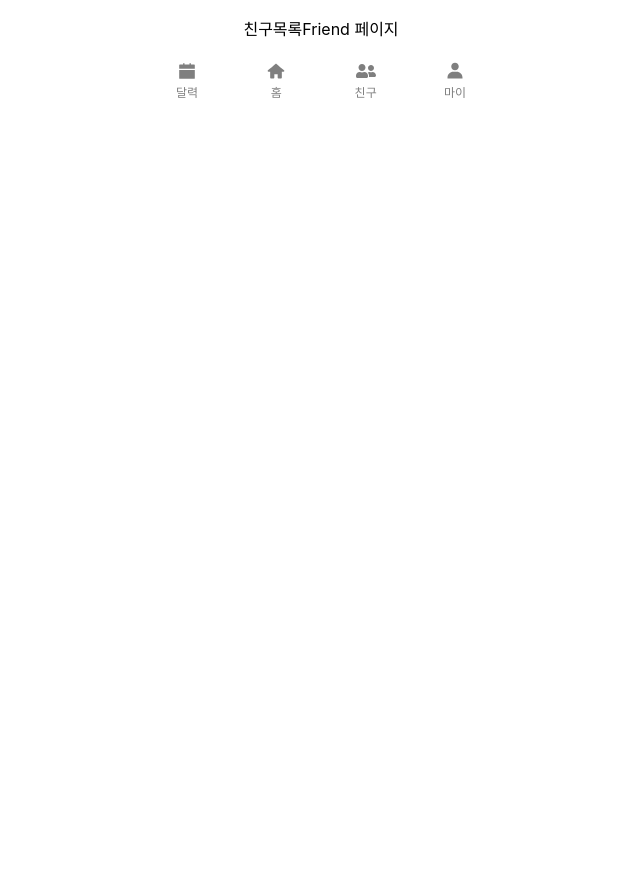
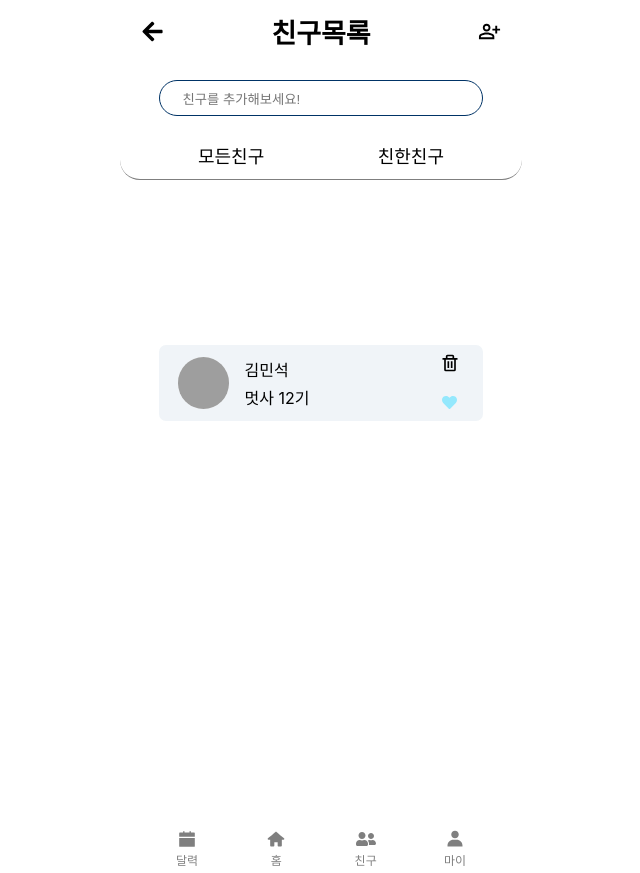
Before and after one commit to Miniproject-Boopower/FE, a React (Create React App) app: page /friend in a window 1280 px wide. Shown: the whole page, without its empty margins (319-959 px from the left). Before the commit the page ends 800 px from the top, so only its background shows below. Built offline with nearby package versions, Linux system fonts and the light colour scheme; grey boxes are pictures that could not be loaded.

Commit message:
기능추가 2, 세팅추가

```diff
--- a/src/pages/Calender.jsx
+++ b/src/pages/Calender.jsx
@@ -30,7 +30,7 @@ const DayCalendar = styled(Calendar)`
 
   /* 배경, 보더 등 다른 커스텀 */
   .react-calendar {
-  background: white;
+  background: #F0F4F8;
   border: 1px solid #a0a096;
   font-family: 'Arial', 'Helvetica', sans-serif;
   line-height: 1.125em;
@@ -54,7 +54,7 @@ const DayCalendar = styled(Calendar)`
 }
 
 .react-calendar__tile--now {
-  background: pink;
+  background: #94E8FD;
 }
 `;
 
@@ -74,6 +74,8 @@ export default function Calender() {
     });
   };
 
+
+
   return (
     <PageContainer>
       <DayCalendar onChange={handleDateChange} value={selectedDate} />
--- /dev/null
+++ b/src/pages/Fixplanmodal.jsx
@@ -0,0 +1,5 @@
+export default function FixplanModal(){
+    return(
+        <p>계획 수정 모달달</p>
+    )
+}
--- a/src/pages/Info.jsx
+++ b/src/pages/Info.jsx
@@ -156,6 +156,24 @@ const TodoInput = styled.div`
     font-weight: 400;
     line-height: normal;
 `
+
+const ScheduleBox = styled.div`
+    display: flex;
+    width: 2.1875rem;
+    height: 2.1875rem;
+    justify-content: center;
+    align-items: center;
+    flex-shrink: 0;
+    border-radius: 0.625rem;
+    background: #96EAFF;
+    color: #FFF;
+    text-align: center;
+    font-family: Inter;
+    font-size: 1.25rem;
+    font-style: normal;
+    font-weight: 700;
+    line-height: normal;
+`
 export default function Info({ id }) {
     const [isModalOpen, setIsModalOpen] = useState(false);
     const [schedules, setSchedules] = useState([]); // ⬅️ 일정을 여기에 보관
@@ -196,7 +214,7 @@ export default function Info({ id }) {
                 </InfoContainer>
                 {schedules.map((schedule, index) => (
                     <SubjectContainer3 key={index}>
-                        <CheckIcon />
+                        <ScheduleBox>{schedule.importance}</ScheduleBox>
                         <TodoInput>{schedule.title}</TodoInput>
                     </SubjectContainer3>
                 ))}
--- a/src/pages/friend.jsx
+++ b/src/pages/friend.jsx
@@ -1,5 +1,269 @@
+import styled from "styled-components";
+import { useState } from "react";
+import { FaArrowLeft } from "react-icons/fa";
+import { MdOutlinePersonAddAlt } from "react-icons/md";
+import { FaMagnifyingGlass } from "react-icons/fa6";
+import { FaHeart } from "react-icons/fa";
+import { BiTrash } from "react-icons/bi";
+
+
+//리액트 아이콘
+const Arrow = styled(FaArrowLeft)`
+    width: 1.56rem;
+    height: 1.44rem;
+    font-size: 1.56rem;
+`;
+
+const AddPerson = styled(MdOutlinePersonAddAlt)`
+    width: 1.94rem;
+    height: 1.81rem;
+    font-size: 1.94rem;
+`;
+
+const Magnify = styled(FaMagnifyingGlass)`
+    width: 0.94rem;
+    height: 0.94rem;
+    font-size: 0.94rem;
+    color: black;
+`;
+
+const TrashCan = styled(BiTrash)`
+`;
+const Heart = styled(FaHeart)`
+`;
+
+
+//전체
+const PageContainer = styled.div`
+    width: 25.125rem;
+    height: 51.5rem;
+    display: flex;
+    flex-direction: column;
+    align-items: center;
+    background-color: white;
+    border: black;
+    `;
+
+//헤더
+const Header = styled.div`
+    width: 25.125rem;
+    height: 3.44rem;
+    display: flex;
+    padding: 1.25rem 1.31rem 0.75rem 1.31rem;
+    align-items: center;
+    justify-content: space-between;
+    background-color: white;
+    box-sizing: border-box;
+    font-size: 1.44rem;
+`;
+
+//검색창
+const SearchArea = styled.div`
+    width: 20.31rem;
+    height: 3.81rem;
+    display: flex;
+    flex-direction: row;
+    padding-top:1.56rem;
+    background-color: white;
+    box-sizing: border-box;
+
+`;
+
+const SearchBorder = styled.div`
+    width:20.31rem;
+    height: 2.25rem;
+    display: flex;
+    padding: 0.63rem 10.13rem 0.5rem 0.81rem;
+    flex-direction: row;
+    border-radius: 1.875rem;
+    border: 1px solid #036;
+    background: white;
+    align-items: center;
+    gap: 0.5rem;
+    box-sizing: border-box;
+`;
+
+const SearchInput = styled.input`
+    height: 1.25rem;
+    display: flex;
+    border: none;
+    box-sizing: border-box;
+`;
+
+
+//친한친구 모든친구 영역
+const FriendButtonArea = styled.div`
+    width: 25.125rem;
+    height: 4rem;
+    display: flex;
+    align-items: center;
+    padding: 1.81rem 4.5rem 0.81rem 4.5rem;
+    flex-direction: row;
+    justify-content: space-between;
+    background-color: white;
+    box-sizing: border-box;
+    border-radius: 0rem 0rem 1.25rem 1.25rem;
+    border-bottom: 1px solid rgba(0, 0, 0, 0.50);
+`;
+
+const AllFriend = styled.button`
+    background-color: white;
+    border:none;
+    justify-content: space-around;
+    color: #000;
+    font-family: Inter;
+    font-size: 1.125rem;
+    font-style: normal;
+    font-weight: 500;
+    line-height: normal;
+`;
+
+const CloseFriend = styled.button`
+    background-color: white;
+    border:none;
+    justify-content: space-around;
+    color: #000;
+    font-family: Inter;
+    font-size: 1.125rem;
+    font-style: normal;
+    font-weight: 500;
+    line-height: normal;
+`;
+
+
+//친구 리스트
+const FriendListArea =styled.div`
+    width: 25.12rem;
+    height: 31.69rem;
+    padding: 2.19rem 2.405rem 8.56rem 2.405rem;
+    display: flex;
+    align-items: center;
+    justify-content: space-around;
+    flex-direction: column;
+    background-color: white;
+    box-sizing: border-box;
+`;
+
+const FriendBar = styled.div`
+    width: 20.31rem;
+    height: 4.75rem;
+    padding: 0.81rem 1.12rem 0.75rem 1.19rem;
+    border-radius: 0.44rem;
+    display: flex;
+    aligh-items: center;
+    justify-content: space-around;
+    flex-direction: row;
+    background-color: #F0F4F8;
+    box-sizing: border-box;
+`;
+
+const BarImageArea = styled.div`
+    width: 4.19rem;
+    height: 3.19rem;
+    display: flex;
+    background-color: #F0F4F8;
+    box-sizing: border-box;
+`;
+
+const ProfileImg = styled.img`
+    width: 3.19rem;
+    height: 3.19rem;
+    border-radius: 50%;
+    box-sizing: border-box;
+    background-color: white;
+`;
+
+const BarInfoArea = styled.div`
+    width: 11.81rem;
+    height: 3.19rem;
+    display: flex;
+    flex-direction: column;
+    gap: 0.19rem;
+    background-color: #F0F4F8;
+    box-sizing: border-box;
+`;
+
+const BarSelectArea = styled.div`
+    width: 2rem;
+    height: 3.19rem;
+    display: flex;
+    background-color: #F0F4F8;
+    flex-direction: column;
+    gap: 1.13rem;
+    justify-content: center;
+    box-sizing: border-box;
+`;
+
+const TrashButton = styled.button`
+    width: 2rem;
+    height: 1.5rem;
+    color: Black;
+    font-size: 1.25rem;
+    aligh-items: center;
+    justify-content: center;
+    box-sizing: border-box;
+    border: none;
+    background-color: #F0F4F8;
+`;
+
+const HeartButton = styled.button`
+    width: 2rem;
+    height: 1.5rem;
+    color: #94E8FD;
+    font-size: 0.9375rem;
+    aligh-items: center;
+    justify-content: center;
+    box-sizing: border-box;
+    border: none;
+    background-color: #F0F4F8;
+`;
+
 export default function Friend(){
+
+    const[data, setdata] = useState("")
+
     return(
-        <p>친구목록Friend 페이지</p>
+
+        <PageContainer>
+            <Header>
+                <FaArrowLeft />
+                <h3>친구목록</h3>
+                <MdOutlinePersonAddAlt />
+            </Header>
+
+            <SearchArea>
+                <SearchBorder>
+                    <FaMagnifyingGlass />
+                    <SearchInput placeholder="친구를 추가해보세요!">
+                    </SearchInput>
+                </SearchBorder>
+            </SearchArea>
+
+            <FriendButtonArea>
+                <AllFriend>모든친구</AllFriend>
+                <CloseFriend>친한친구</CloseFriend>
+            </FriendButtonArea>
+
+            <FriendListArea>
+                <FriendBar>
+                    <BarImageArea>
+                        <ProfileImg src="https://cdn-icons-png.flaticon.com/512/570/570682.png" alt="프로필이미지"/>
+                    </BarImageArea>
+                    <BarInfoArea>
+                        <div>김민석</div>
+                        <div>멋사 12기</div>
+                    </BarInfoArea>
+                    <BarSelectArea>
+                        <TrashButton>
+                            <BiTrash />
+                        </TrashButton>
+                        <HeartButton>
+                            <FaHeart />
+                        </HeartButton>
+                    </BarSelectArea>
+                </FriendBar>
+            </FriendListArea>
+
+        </PageContainer>
     )
 }
--- a/src/pages/setting.jsx
+++ b/src/pages/setting.jsx
@@ -50,6 +50,7 @@ export default function Setting() {
       <ChooseButton onClick={() => gotoPage("/addinfomodal")}>addinfomodal</ChooseButton>
       <ChooseButton onClick={() => gotoPage("/friendaddmodal")}>friendaddmodal</ChooseButton>
       <ChooseButton onClick={() => gotoPage("/friendsendmodal")}>friendsendmodal</ChooseButton>
+      <ChooseButton onClick={() => gotoPage("/fixplanmodal")}>fixplanmodal</ChooseButton>
     </PageContainer>
   );
 }
--- a/src/router.js
+++ b/src/router.js
@@ -16,6 +16,7 @@ import Addplanmodal from "./pages/Addplanmodal";
 import AddinfoModal from "./pages/Addinfomodal";
 import FriendaddModal from "./pages/Friendaddmodal";
 import FriendsendModal from "./pages/Friendsendmodal";
+import FixplanModal from "./pages/Fixplanmodal";
 
 const RouterComponent = () => {
     return (
@@ -36,6 +37,7 @@ const RouterComponent = () => {
           <Route path="/addinfomodal" element={<AddinfoModal/>} />
           <Route path="/friendaddmodal" element={<FriendaddModal/>} />
           <Route path="/friendsendmodal" element={<FriendsendModal/>} />
+          <Route path="/fixplanmodal" element={<FixplanModal/>} />
         </Routes>
     );
   };
```
